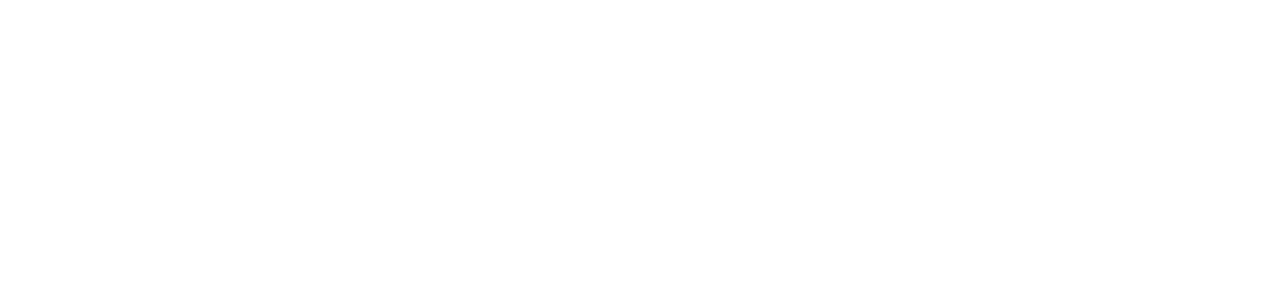
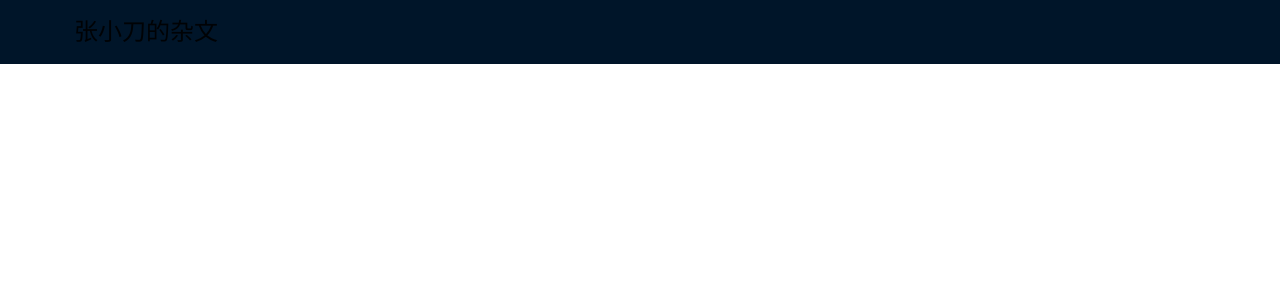
Before and after one commit to coderzzy/coderzzy.github.io, a React (Create React App) app: page / in a window 1280 px wide. Shown: the top 300 px of the page. Built offline with nearby package versions, Linux system fonts and the light colour scheme.

Commit message:
feat: ant design引入

```diff
--- a/package.json
+++ b/package.json
@@ -6,9 +6,11 @@
   "dependencies": {
     "@types/react": "^18.3.12",
     "@types/react-dom": "^18.3.1",
+    "antd": "^5.22.2",
     "react": "^18.3.1",
     "react-dom": "^18.3.1",
     "react-markdown": "^9.0.1",
+    "react-router-dom": "^7.0.1",
     "react-scripts": "5.0.1"
   },
   "scripts": {
--- a/src/App.module.less
+++ /dev/null
@@ -1,4 +0,0 @@
-.appWrapper {
-    display: flex;
-    justify-content: center;
-}
--- a/src/App.tsx
+++ b/src/App.tsx
@@ -1,6 +1,9 @@
 import React from 'react';
-import styles from './App.module.less'
-import BlogRender from './components/BlogRender'
+import { BrowserRouter, Routes, Route } from 'react-router-dom';
+import { ConfigProvider } from 'antd';
+import { blue } from '@ant-design/colors';
+import MainPage from './pages/MainPage'
+
 
 interface AppProps {
   // props
@@ -8,9 +11,24 @@
 
 const App: React.FC<AppProps> = ({ }) => {
   return (
-    <div className={styles.appWrapper}>
-      {/* <BlogRender /> */}
-    </div>
+    <ConfigProvider theme={{
+      token: {
+        // Seed Token，影响范围大
+        colorPrimary: blue.primary,
+        colorTextBase: "white",
+        borderRadius: 2,
+
+        // 派生变量，影响范围小
+        colorBgContainer: '#f6ffed',
+      },
+    }}>
+      <BrowserRouter>
+        <Routes>
+          <Route path="/" element={<MainPage />} />
+        </Routes>
+      </BrowserRouter>
+    </ConfigProvider>
+
   );
 }
 
--- /dev/null
+++ b/src/pages/MainPage.tsx
@@ -0,0 +1,20 @@
+import React from 'react';
+import { Layout, Menu, theme } from 'antd';
+
+const { Header, Content, Sider } = Layout;
+
+interface MainPageProps {
+    // props
+}
+
+const MainPage: React.FC<MainPageProps> = ({ }) => {
+    return (
+        <Layout>
+            <Header style={{ display: 'flex', alignItems: 'center' }}>
+                <div style={{ marginInlineStart: 24, fontSize: 24 }}>张小刀的杂文</div>
+            </Header>
+        </Layout>
+    );
+}
+
+export default MainPage;
```
Also changed, not shown: 1 other file (tests, documents, lock files or other folders).
